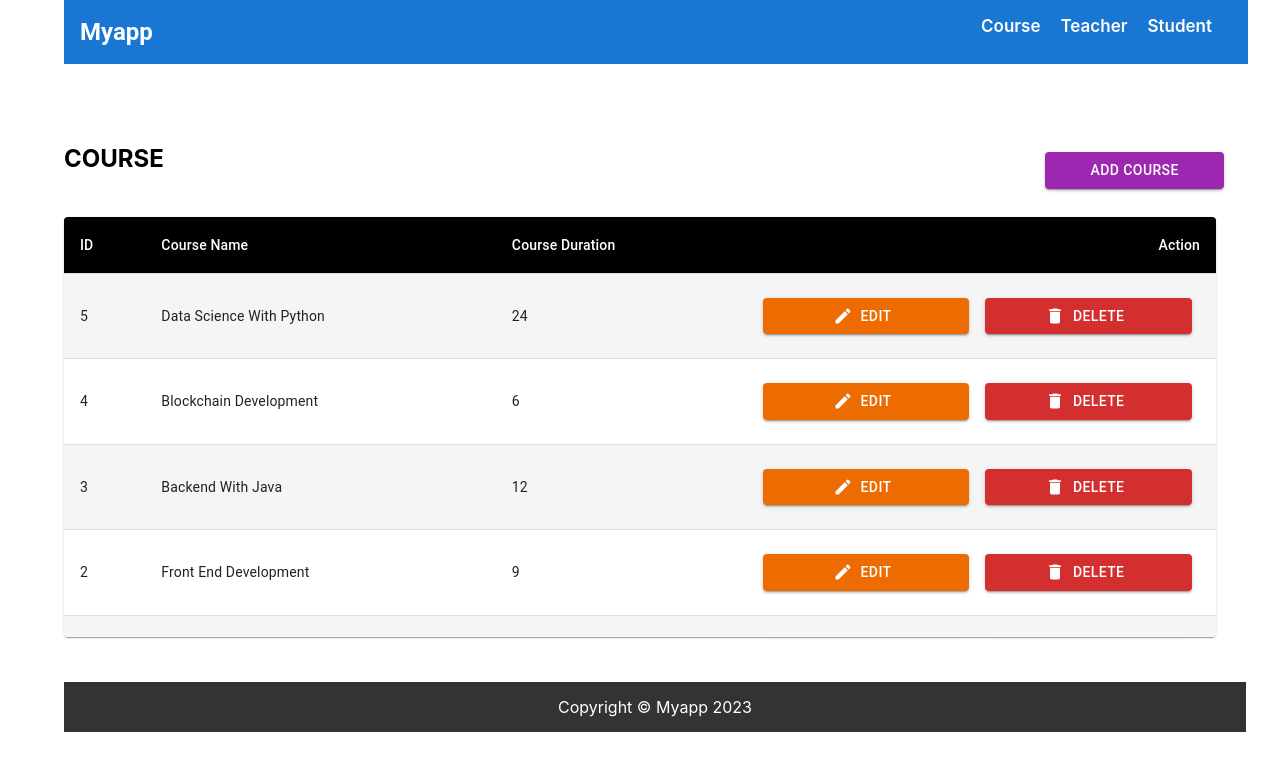
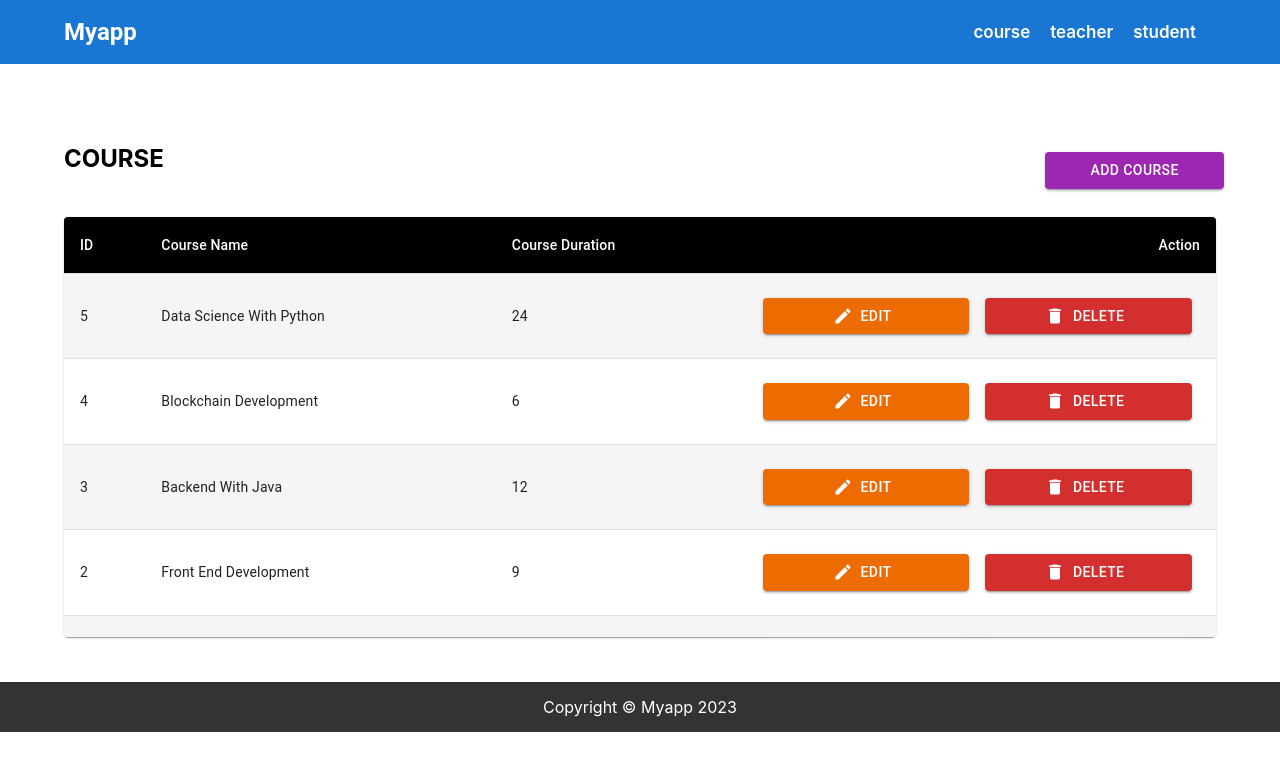
Before and after one commit to ankushchavan0411/movate-react-typescript-assignment, a React (Create React App) app: page / in a window 1280 px wide. Shown: the top 770 px of the page. Built offline with nearby package versions, Linux system fonts and the light colour scheme.

Commit message:
AC | Refactor header

```diff
--- a/src/App.tsx
+++ b/src/App.tsx
@@ -2,19 +2,19 @@
 import Container from "@mui/material/Container";
 import { Provider } from "react-redux";
 import Footer from "./components/common/Footer";
-import Header from "./components/common/Header";
+import Header from "./components/common/header";
 import store from "./redux/store";
 import Pages from "./routes";
 
 function App() {
   return (
-    <Container>
-      <Provider store={store}>
-        <Header />
+    <Provider store={store}>
+      <Header />
+      <Container>
         <Pages />
-        <Footer />
-      </Provider>
-    </Container>
+      </Container>
+      <Footer />
+    </Provider>
   );
 }
 
--- a/src/components/common/Header.tsx
+++ /dev/null
@@ -1,41 +0,0 @@
-/** @format */
-import Typography from "@mui/material/Typography";
-import { NavLink, Outlet } from "react-router-dom";
-import { ROUTES } from "../../const";
-
-const Header = () => {
-  const { COURSE, TEACHER, STUDENT } = ROUTES;
-  return (
-    <header>
-      <Typography
-        variant="h5"
-        component="div"
-        sx={{ flexGrow: 1 }}
-        className="logo"
-      >
-        Myapp
-      </Typography>
-      <NavLink
-        to={COURSE}
-        className={({ isActive }) => (isActive ? "active" : "")}
-      >
-        {COURSE}
-      </NavLink>
-      <NavLink
-        to={TEACHER}
-        className={({ isActive }) => (isActive ? "active" : "")}
-      >
-        {TEACHER}
-      </NavLink>
-      <NavLink
-        to={STUDENT}
-        className={({ isActive }) => (isActive ? "active" : "")}
-      >
-        {STUDENT}
-      </NavLink>
-      <Outlet />
-    </header>
-  );
-};
-
-export default Header;
--- /dev/null
+++ b/src/components/common/header/BrandName.tsx
@@ -0,0 +1,20 @@
+/** @format */
+
+import Typography from "@mui/material/Typography";
+import { BRAND_NAME } from "../../../const";
+
+const BrandName = () => {
+  return (
+    <div className="brand-name">
+      <Typography
+        variant="h5"
+        component="div"
+        sx={{ flexGrow: 1 }}
+        className="logo"
+      >
+        {BRAND_NAME}
+      </Typography>
+    </div>
+  );
+};
+export default BrandName;
--- /dev/null
+++ b/src/components/common/header/NavItems.tsx
@@ -0,0 +1,24 @@
+/** @format */
+
+import { NavLink, Outlet } from "react-router-dom";
+import NavList from "./NavList";
+
+const NavItems = () => {
+  return (
+    <div className="nav-link">
+      {NavList?.map((nav) => {
+        return (
+          <NavLink
+            key={nav?.path}
+            to={nav?.path}
+            className={({ isActive }) => (isActive ? "active" : "")}
+          >
+            {nav?.path}
+          </NavLink>
+        );
+      })}
+      <Outlet />
+    </div>
+  );
+};
+export default NavItems;
--- /dev/null
+++ b/src/components/common/header/NavList.ts
@@ -0,0 +1,19 @@
+/** @format */
+
+import { ROUTES } from "../../../const";
+
+const { COURSE, TEACHER, STUDENT } = ROUTES;
+
+const NavList = [
+  {
+    path: COURSE,
+  },
+  {
+    path: TEACHER,
+  },
+  {
+    path: STUDENT,
+  },
+];
+
+export default NavList;
--- /dev/null
+++ b/src/components/common/header/index.tsx
@@ -0,0 +1,17 @@
+/** @format */
+import Container from "@mui/material/Container";
+import BrandName from "./BrandName";
+import NavItems from "./NavItems";
+
+const Header = () => {
+  return (
+    <header>
+      <Container className="navbar-section">
+        <BrandName />
+        <NavItems />
+      </Container>
+    </header>
+  );
+};
+
+export default Header;
--- a/src/const/index.ts
+++ b/src/const/index.ts
@@ -1,4 +1,7 @@
 /** @format */
+
+export const BRAND_NAME = "Myapp";
+
 export const ROUTES = {
   HOME: "home",
   COURSE: "course",
--- a/src/index.css
+++ b/src/index.css
@@ -20,31 +20,32 @@ body {
 
 /* *********************** ---- Header CSS ---- ****************************** */
 header {
-  width: 100%;
+  background-color: rgb(25, 118, 210);
+  position: sticky;
+  padding: 16px;
+  z-index: 1;
   top: 0;
-  z-index: 1;
-  position: sticky;
-  background-color: rgb(25, 118, 210);
-  padding: 16px;
-  display: flex;
-  justify-content: flex-end;
-  text-transform: capitalize;
 }
-header .logo {
+.navbar-section {
+  display: flex !important;
+  align-items: center;
+  justify-content: space-between;
+}
+.brand-name .logo {
   font-weight: 700 !important;
   color: #fff;
 }
-header a {
+.nav-link a {
   text-decoration: none;
   color: #fff;
   font-size: 17px;
   margin-right: 20px;
   font-weight: 600;
 }
-header .active {
+.nav-link .active {
   color: black;
 }
-header a:hover {
+.nav-link a:hover {
   color: black;
   transition: 0.6s;
 }
@@ -58,7 +59,6 @@ footer {
   text-align: center;
   color: #fff;
   padding: 15px;
-  width: 100%;
   background-color: #333;
 }
 
```
